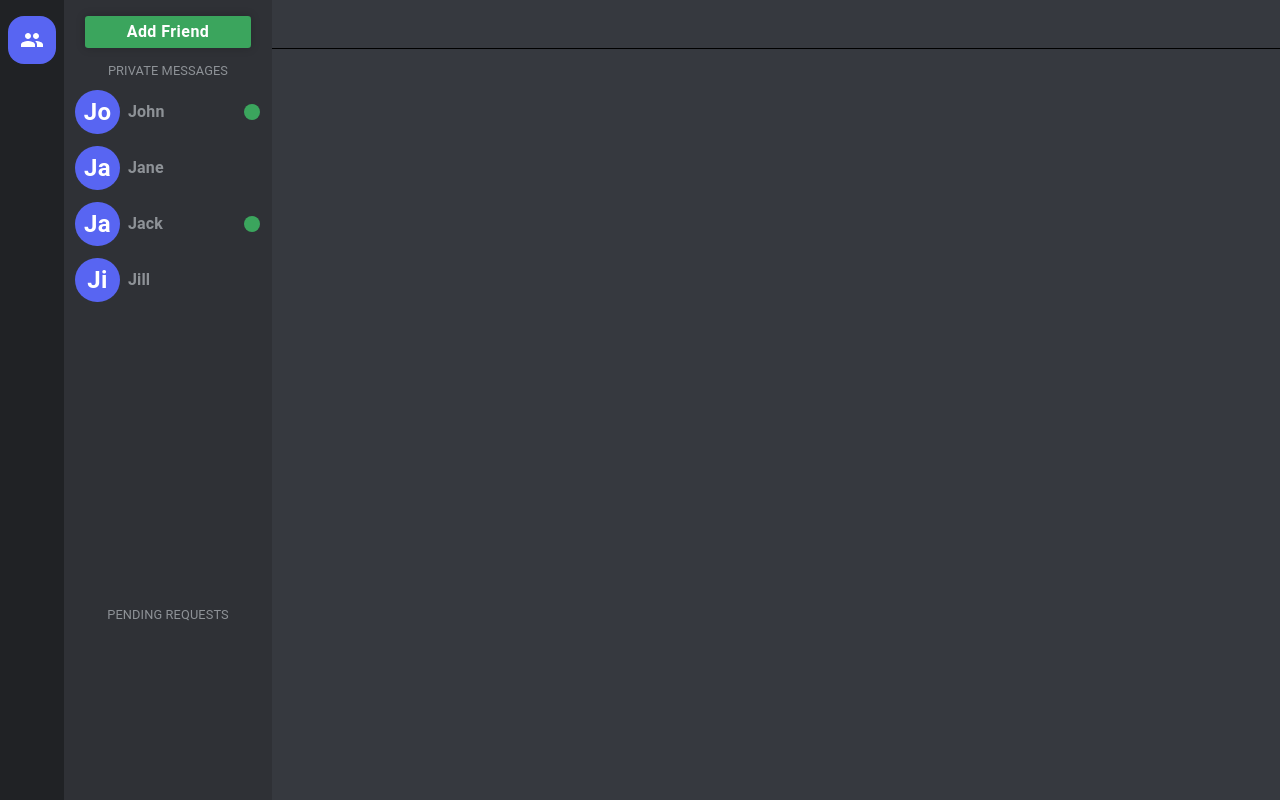
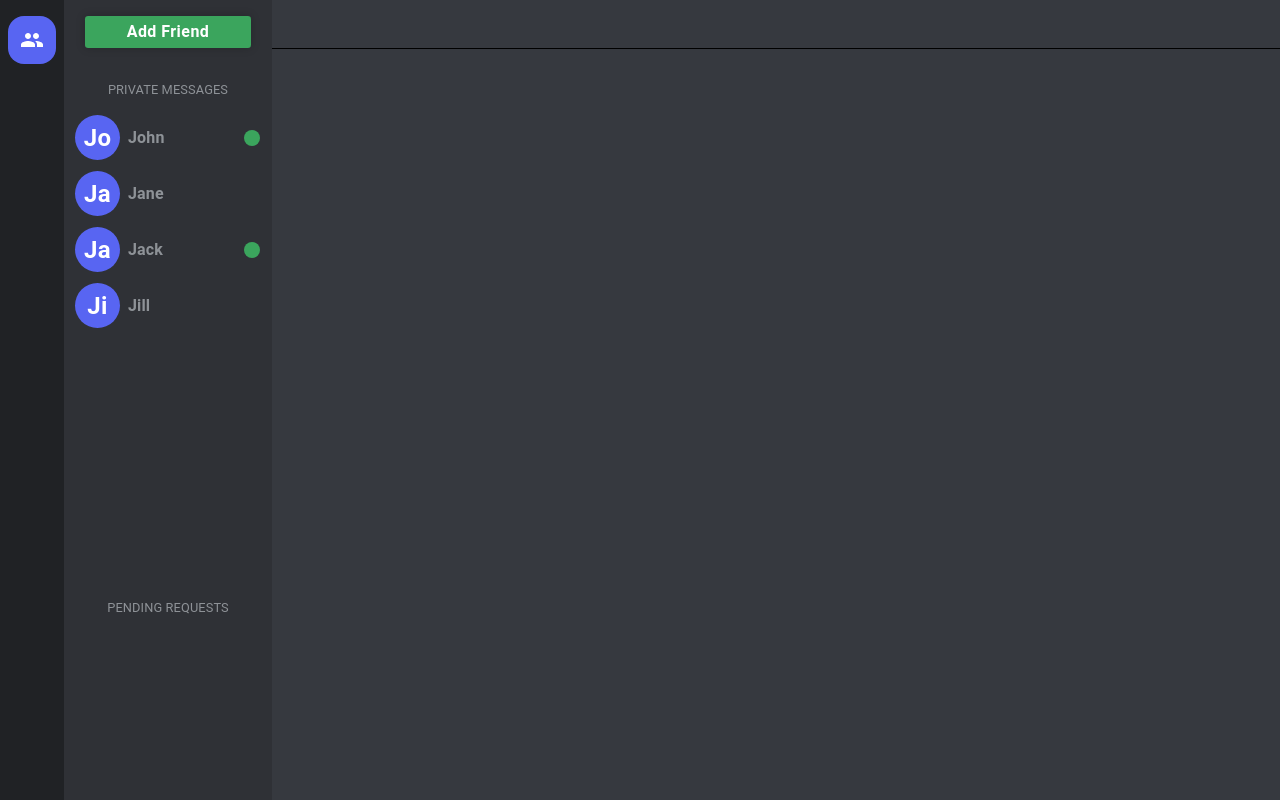
Before and after one commit to bradonsiegle/chat-app, a React (Create React App) app in the folder frontend/: page /dashboard in a window 1280 px wide. Built offline with nearby package versions, Linux system fonts and the light colour scheme.

Commit message:
adjust margins

```diff
--- a/frontend/src/Dashboard/FriendsSideBar/FriendsTitle.jsx
+++ b/frontend/src/Dashboard/FriendsSideBar/FriendsTitle.jsx
@@ -7,7 +7,8 @@ export const FriendsTitle = ({ title }) => {
 				textTransform: 'uppercase',
 				color: '#8E9297',
 				fontSize: '0.8rem',
-				marginTop: '0.8rem',
+				marginTop: '2rem',
+				marginBottom: '0.4rem',
 			}}
 		>
 			{title}
```
